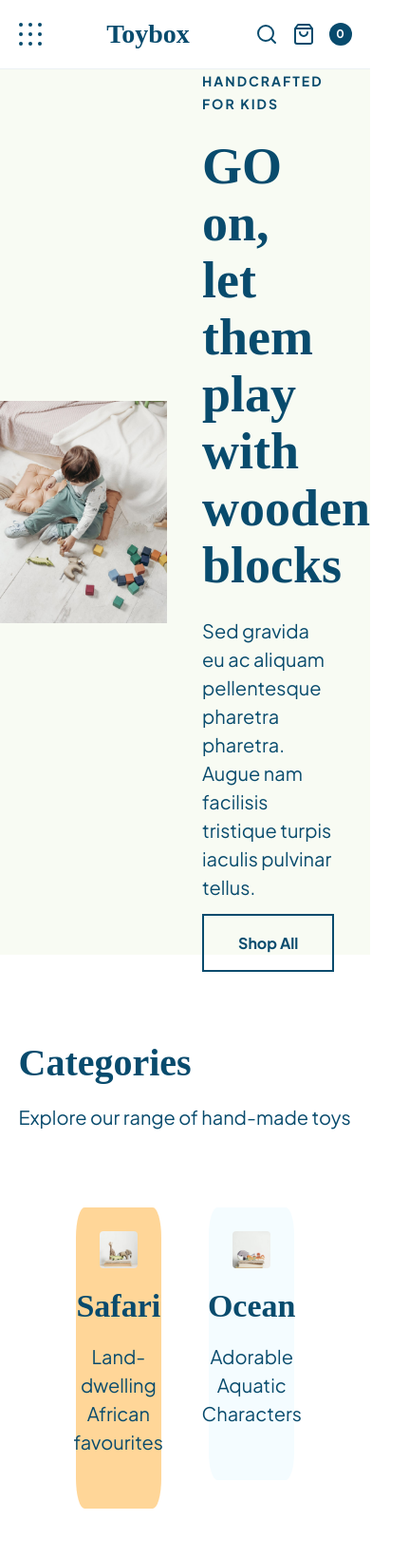
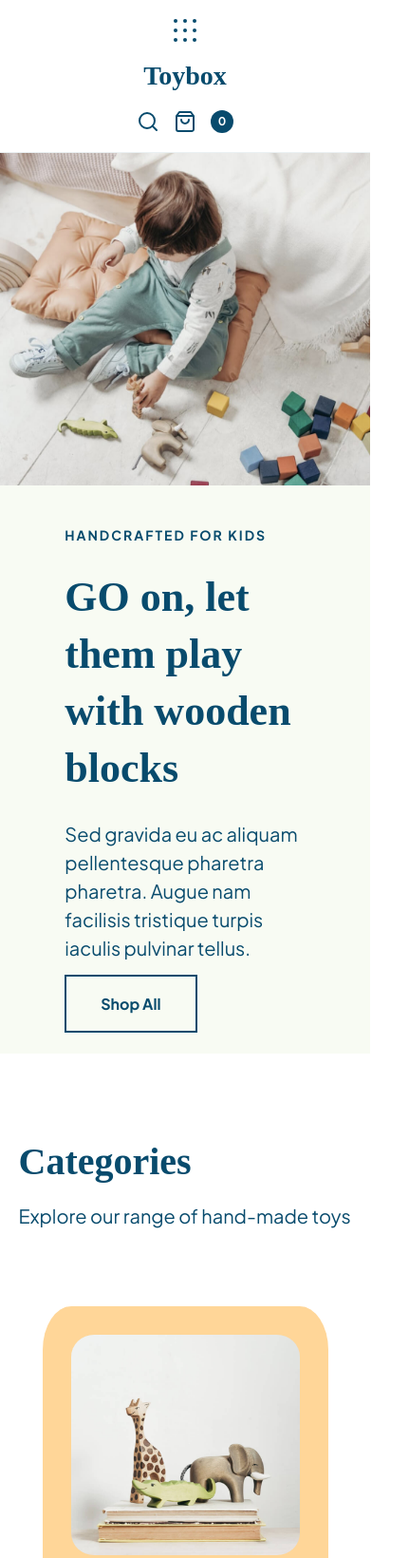
Before and after one commit to juliarwong/ecommerce, a plain HTML site: page index.html in a window 390 px wide. Shown: the top 1640 px of the page at 95% size, 431 px wide, since content can reach past the window. Drawn offline with Linux system fonts and the light colour scheme; files whose address does not match are found by name; a web font is replaced by a local one.

Commit message:
media queries

```diff
--- /dev/null
+++ b/styles/sass/partials/_mediaQueries.scss
@@ -0,0 +1,88 @@
+@media (max-width: 1000px) {
+    header {
+        .headerImgContainer {
+            img {
+                height: 100vh;
+                object-fit: cover;
+            }
+        }
+    }
+
+    .categoryGallery {
+        .items a {
+            padding: 25px;
+        }
+    }
+
+    footer {
+        .footerFlex {
+            flex-direction: column;
+            align-items: center;
+
+            .logo {
+                margin-bottom: 30px;
+            }
+
+            .footerNav {
+                width: 80%;
+            }
+        }
+    }
+}
+
+@media (max-width: 800px) {
+    header {
+        flex-direction: column;
+        .headerImgContainer {
+            width: 100%;
+            img {
+                max-height: 350px;
+                width: 100%;
+            }
+        }
+
+        .headerContent {
+            width: 100%;
+            padding: 40px 0;
+        }
+    }
+}
+
+@media (max-width: 500px) {
+    .navBar {
+        .wrapper {
+            flex-direction: column;
+            align-items: center;
+        }
+
+        .logo {
+            margin: 20px 0;
+        }
+    }
+
+    h3 {
+        font-size: 2.2rem;
+    }
+
+    .categoryGallery {
+        .items {
+            width: 100%;
+
+            a {
+                padding: 30px;
+            }
+        }
+    }
+
+    footer {
+        .footerNav {
+            flex-direction: column;
+            align-items: center;
+            text-align: center;
+
+            ul {
+                margin-bottom: 24px;
+            }
+        }
+    }
+}
--- a/styles/sass/partials/_sections.scss
+++ b/styles/sass/partials/_sections.scss
@@ -14,7 +14,7 @@
 
         a {
             border-radius: 10%;
-            padding: 25px;
+            padding: 45px;
             margin: 50px 25px 25px;
             display: flex;
             flex-direction: column;
--- a/styles/sass/styles.scss
+++ b/styles/sass/styles.scss
@@ -24,3 +24,4 @@
 @import "./partials/footer";
 @import "./partials/header";
 @import "./partials/sections";
+@import "./partials/mediaQueries"
```
Also changed, not shown: styles/styles.css.
